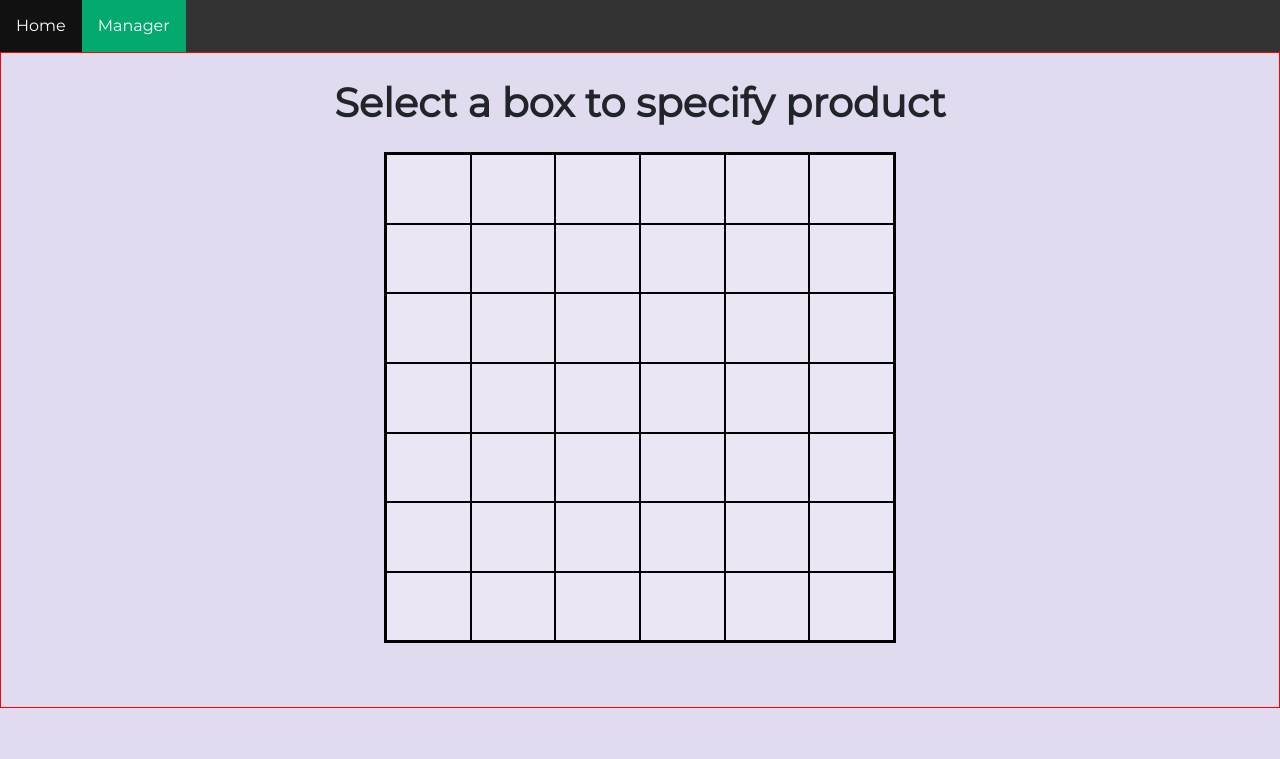
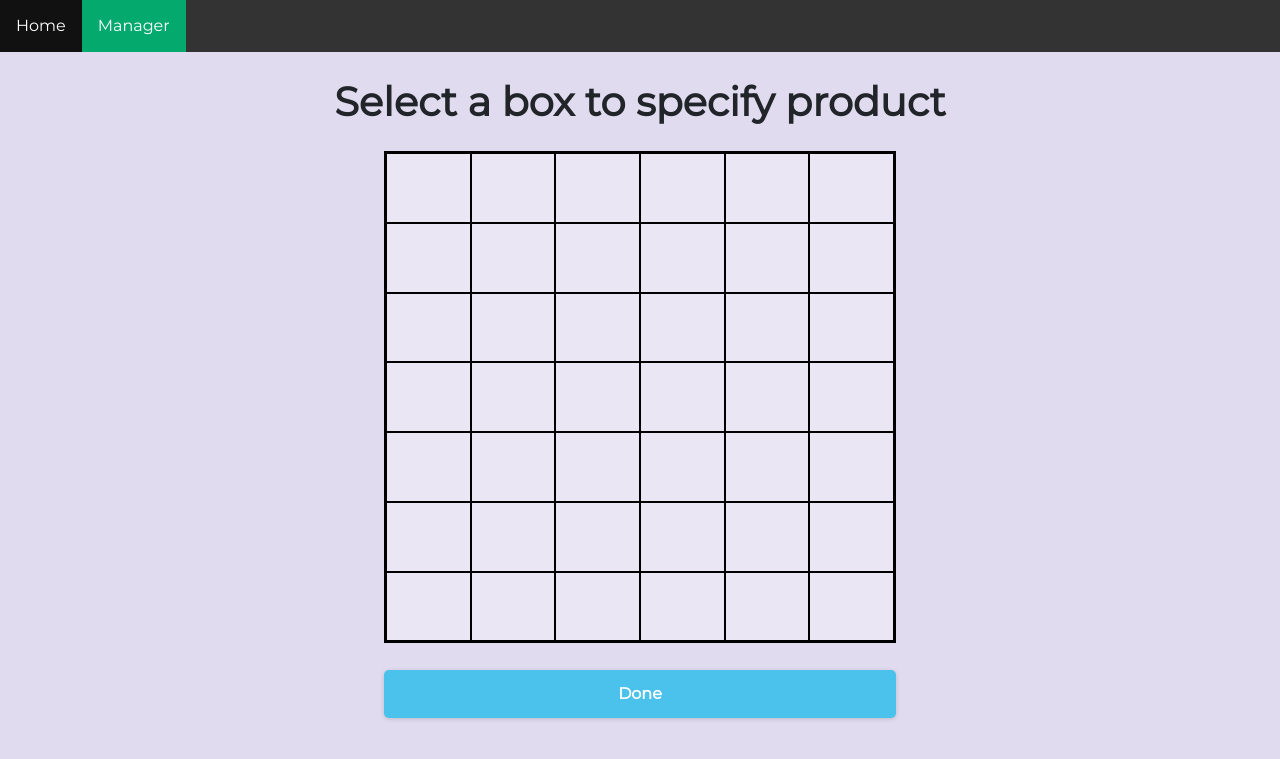
Before and after one commit to shawnlp8/CSC3004-Cloud, a Flask app: page /Specifications in a window 1280 px wide. Shown: the top 759 px of the page. Run offline with Flask 2, Linux system fonts and the light colour scheme; some libraries are stand-ins or nearby versions.

Commit message:
sleep liao

```diff
--- a/Flask/static/css/styles.css
+++ b/Flask/static/css/styles.css
@@ -179,7 +179,7 @@ h3{
     margin-left: auto;
     margin-right: auto;
     margin-top: 2%;
-    margin-bottom: 5%;
+    margin-bottom: 3%;
     display: grid;
     grid-template-columns: auto auto auto auto auto auto;
     border: 2px solid black;
@@ -207,10 +207,25 @@ h3{
 
 .outer {
     width:100%;
-    border:1px solid red;
 }
 .outer h1{
     margin-top: 2%;
     text-align: center;
     font-weight: bold;
 }
+
+.outer input[type=submit]{
+    background-color: rgb(74, 194, 235);
+    color: white;
+    font-weight: bold;
+    border:lightgrey;
+    padding: 12px;
+    width: 40%;
+    margin-left: 30%;
+    margin-bottom: 2%;
+    margin-top: -5%;
+    cursor: pointer;
+    transition: 0.2s;
+    box-shadow: rgba(0, 0, 0, 0.16) 0px 1px 4px;
+    border-radius: 5px;
+}
--- a/Flask/templates/product_specifications.html
+++ b/Flask/templates/product_specifications.html
@@ -26,6 +26,7 @@
 
     <div class="outer">
         <h1>Select a box to specify product</h1>
+        <form method="post" action="/doneLabel" enctype="multipart/form-data">
         <div class="inner">
             <div id="ID-A1"></div>
             <div id="ID-B1"></div>
@@ -76,6 +77,8 @@
             <div id="ID-E7"></div>
             <div id="ID-F7"></div>
         </div>
+        <input type="submit" value="Done"></input>
+        </form>
     </div>
   </body>
 </html>
```
